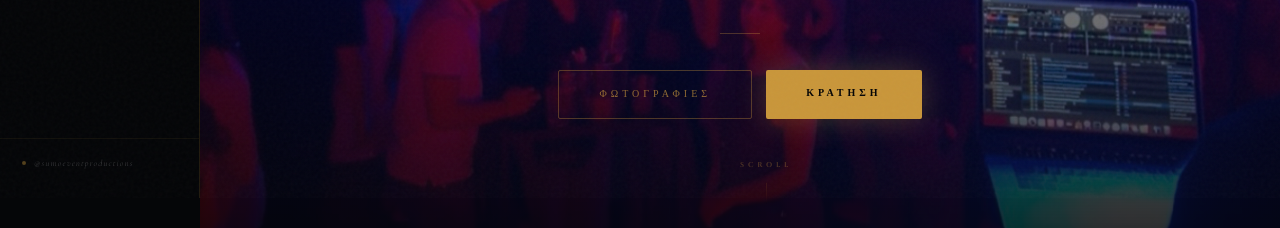
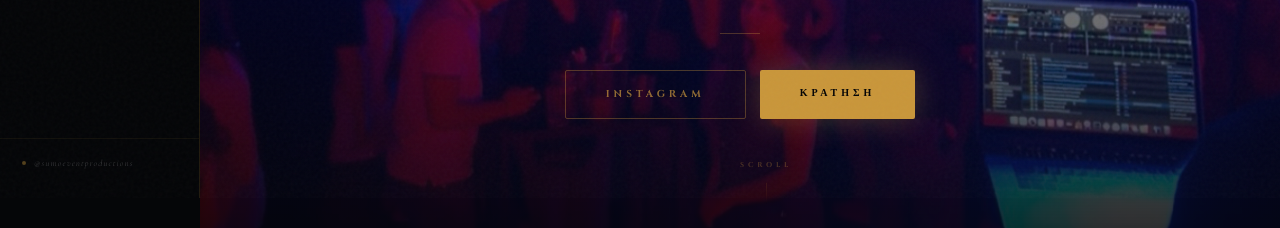
Before and after one commit to antrigeo/mythos_nights, a plain HTML site: page index.html in a window 1280 px wide. Shown: the part 602-830 px from the top of the page. Drawn offline with nearby package versions, Linux system fonts and the light colour scheme; animation ran at ten frames a second.

Commit message:
Update index.html

```diff
--- a/index.html
+++ b/index.html
@@ -888,7 +888,7 @@ footer{
         <div style="width:40px;height:1px;background:rgba(201,150,58,0.3);margin:0 auto 36px;animation:fadeSlideUp 1.9s ease forwards;opacity:0;"></div>
 
         <div class="hero-ctas">
-            <button class="btn-outline" onclick="document.getElementById('event-info').scrollIntoView({behavior:'smooth'})">ΦΩΤΟΓΡΑΦΙΕΣ</button>
+            <a href="https://ig.me/m/mythos_nights" class="btn-outline">INSTAGRAM</a>
             <a href="#booking-form" class="btn-primary">ΚΡΑΤΗΣΗ</a>
         </div>
     </div>
```
